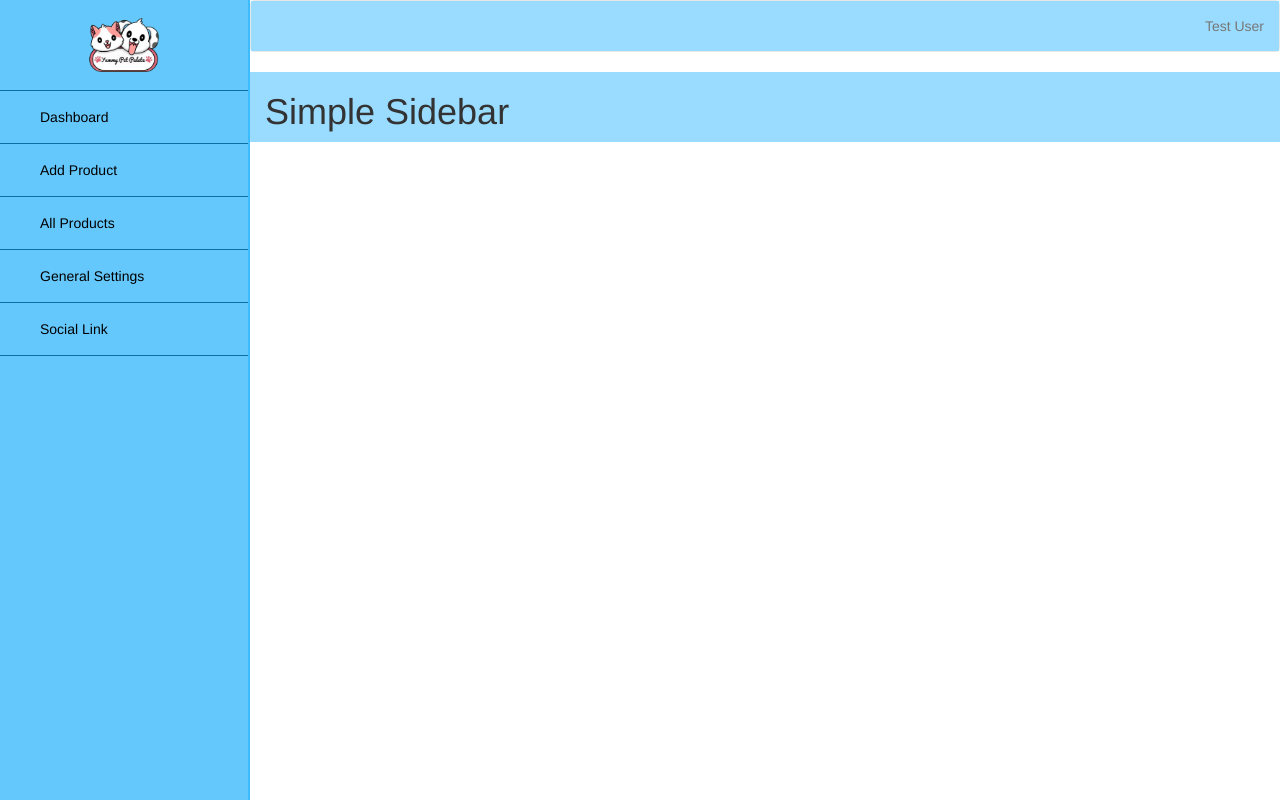
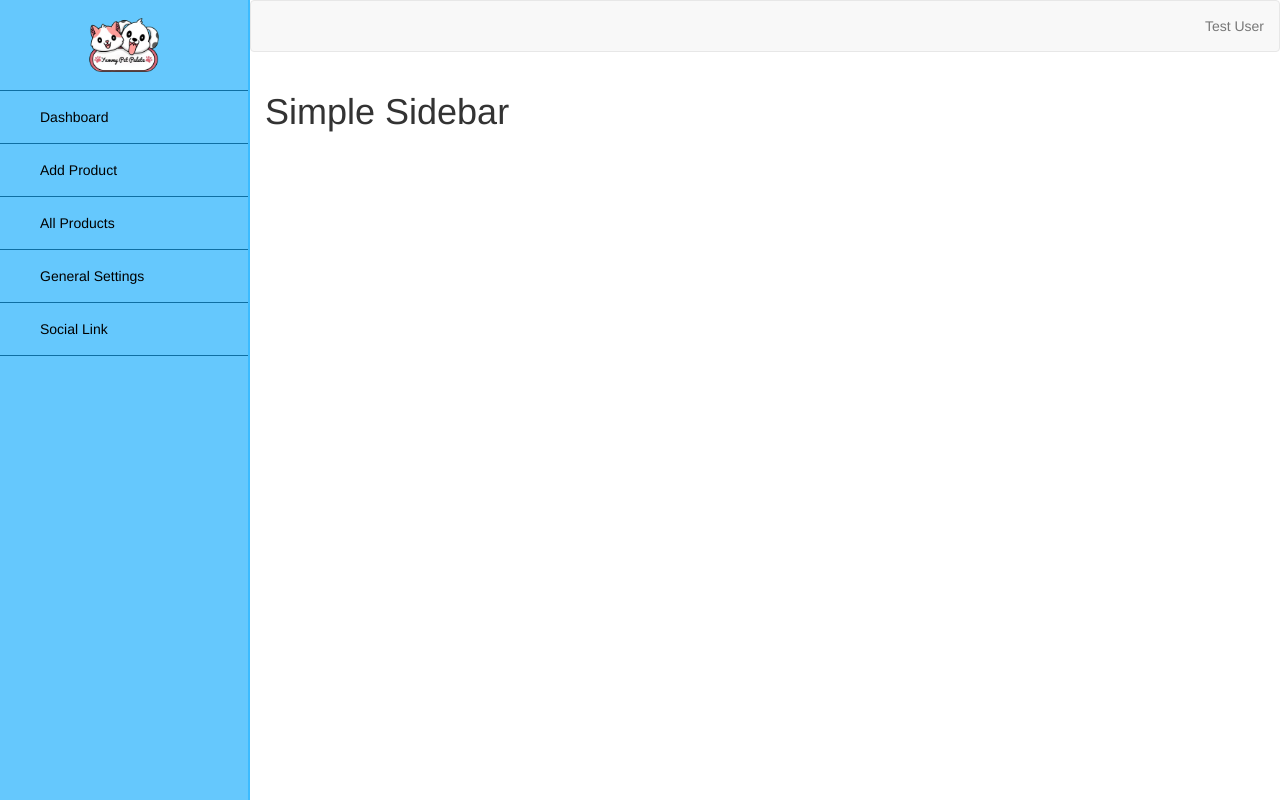
Before and after one commit to SyedaSunaina/ypp, a PHP site: page /dashboard.php in a window 1280 px wide. Run offline with PHP 8.4, Linux system fonts and the light colour scheme; data comes from the database, SQL or seed files in the repository; some libraries are stand-ins or nearby versions.

Commit message:
Update dash.css

```diff
--- a/dash.css
+++ b/dash.css
@@ -70,10 +70,7 @@ body {
   height: 90px;
 }
 
-.container-fluid {
-  background-color: #9ADCFF;
 
-}
 
 #sidebar .nav a {
   background: none;
```
